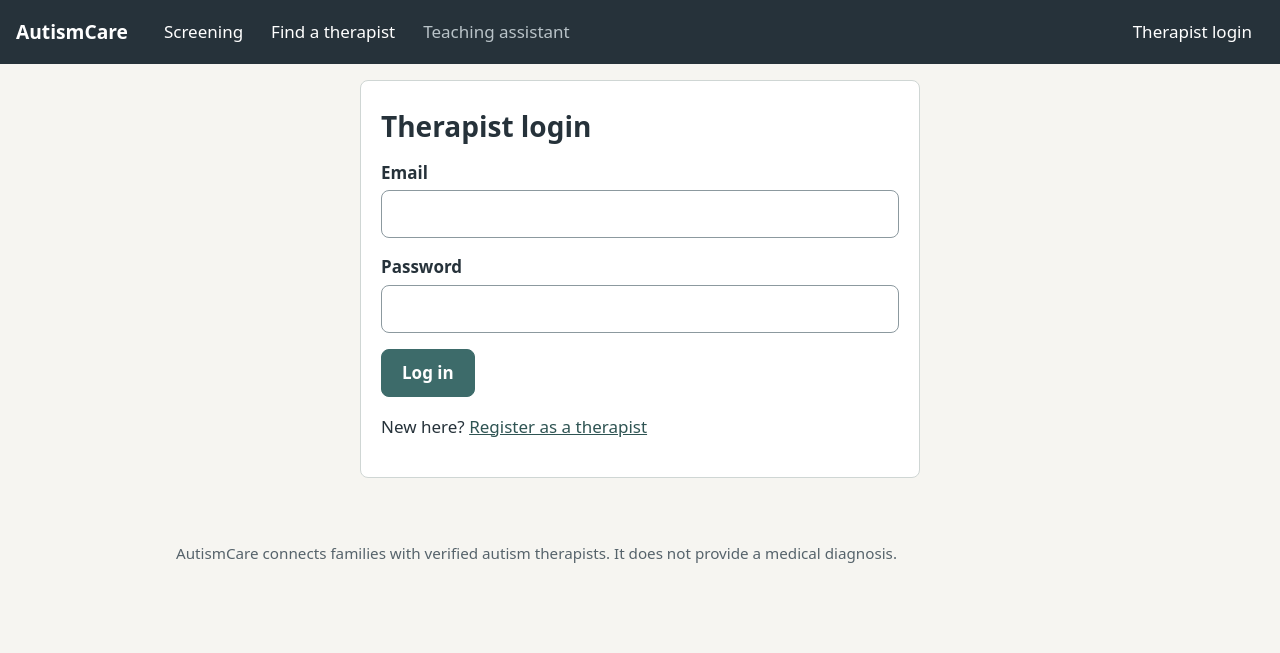
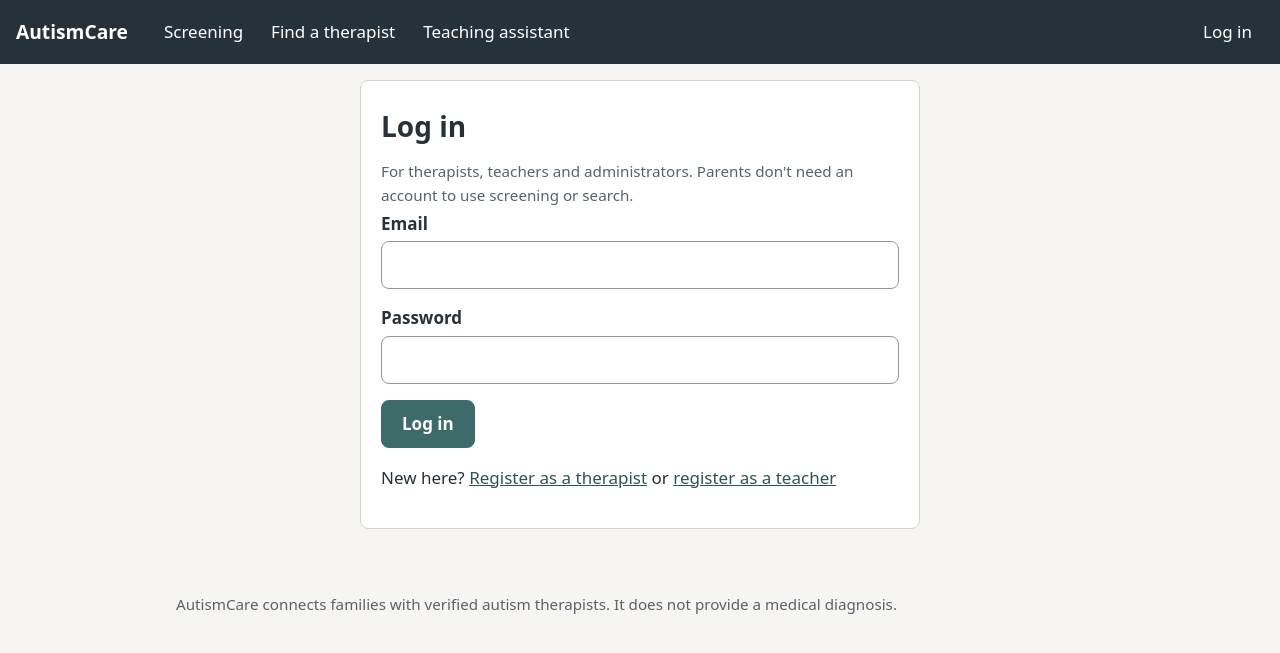
Before and after one commit to pmganga/autismcare, a Django app: page /login/ in a window 1280 px wide. Shown: the top 653 px of the page. Run offline with Django 5.2, Linux system fonts and the light colour scheme.

Commit message:
Link teaching assistant into the site

```diff
--- a/accounts/views.py
+++ b/accounts/views.py
@@ -34,7 +34,8 @@ def login_view(request):
         user = authenticate(request, email=email, password=form.cleaned_data["password"])
         if user is not None:
             login(request, user)
-            return redirect(request.GET.get("next") or "dashboard")
+            default = {"TEACHER": "teach", "ADMIN": "admin:index"}.get(user.role, "dashboard")
+            return redirect(request.GET.get("next") or default)
         form.add_error(None, LOCKED_MESSAGE if is_locked(email) else INVALID_MESSAGE)
     return render(request, "accounts/login.html", {"form": form})
 
--- a/config/urls.py
+++ b/config/urls.py
@@ -9,6 +9,7 @@ urlpatterns = [
     path("", include("accounts.urls")),
     path("", include("directory.urls")),
     path("", include("screening.urls")),
+    path("", include("learning.urls")),
 ]
 
 admin.site.site_header = "AutismCare administration"
--- a/directory/views.py
+++ b/directory/views.py
@@ -35,6 +35,8 @@ def _therapist_or_redirect(request):
 
 @login_required
 def dashboard(request):
+    if hasattr(request.user, "teacher_profile"):
+        return redirect("teach")
     therapist = _therapist_or_redirect(request)
     if therapist is None:
         return redirect("admin:index" if request.user.is_staff else "home")
--- a/templates/accounts/login.html
+++ b/templates/accounts/login.html
@@ -2,12 +2,13 @@
 {% block title %}Log in · AutismCare{% endblock %}
 {% block content %}
 <section class="card narrow">
-  <h1>Therapist login</h1>
+  <h1>Log in</h1>
+  <p class="help">For therapists, teachers and administrators. Parents don't need an account to use screening or search.</p>
   <form method="post" novalidate>
     {% csrf_token %}
     {% include "includes/form.html" %}
     <button class="btn" type="submit">Log in</button>
   </form>
-  <p>New here? <a href="{% url 'register' %}">Register as a therapist</a></p>
+  <p>New here? <a href="{% url 'register' %}">Register as a therapist</a> or <a href="{% url 'teacher-register' %}">register as a teacher</a></p>
 </section>
 {% endblock %}
--- a/templates/base.html
+++ b/templates/base.html
@@ -15,16 +15,17 @@
       <ul class="nav">
         <li><a class="nav-link {% if request.resolver_match.url_name|slice:':9' == 'screening' %}is-active{% endif %}" href="{% url 'screening' %}">Screening</a></li>
         <li><a class="nav-link {% if request.resolver_match.url_name == 'find' %}is-active{% endif %}" href="{% url 'find' %}">Find a therapist</a></li>
-        <li><span class="nav-link is-disabled" aria-disabled="true" title="Coming in a later increment">Teaching assistant</span></li>
+        <li><a class="nav-link {% if request.resolver_match.url_name|slice:':5' == 'teach' %}is-active{% endif %}" href="{% url 'teach' %}">Teaching assistant</a></li>
       </ul>
     </nav>
     <div class="account">
       {% if user.is_authenticated %}
         {% if user.is_staff %}<a class="nav-link" href="{% url 'admin:index' %}">Admin</a>{% endif %}
         {% if user.therapist_profile %}<a class="nav-link" href="{% url 'dashboard' %}">My profile</a>{% endif %}
+        {% if user.teacher_profile %}<a class="nav-link" href="{% url 'teach' %}">My classroom</a>{% endif %}
         <form method="post" action="{% url 'logout' %}">{% csrf_token %}<button class="btn btn-quiet" type="submit">Log out</button></form>
       {% else %}
-        <a class="nav-link" href="{% url 'login' %}">Therapist login</a>
+        <a class="nav-link" href="{% url 'login' %}">Log in</a>
       {% endif %}
     </div>
   </header>
--- a/templates/directory/home.html
+++ b/templates/directory/home.html
@@ -18,7 +18,8 @@
   </div>
   <div class="card">
     <h2>Teaching assistant</h2>
-    <p class="muted">Adaptive visual learning activities for classrooms. Coming in a later increment.</p>
+    <p>Picture flashcards for special education classrooms that adapt to each learner's level, with calm audio and colour settings.</p>
+    <a href="{% url 'teach' %}">Open the teaching assistant</a> · <a href="{% url 'teacher-register' %}">Register as a teacher</a>
   </div>
 </section>
 <section class="card">
```
Also changed, not shown: config/settings.py (+7 -0 lines).
